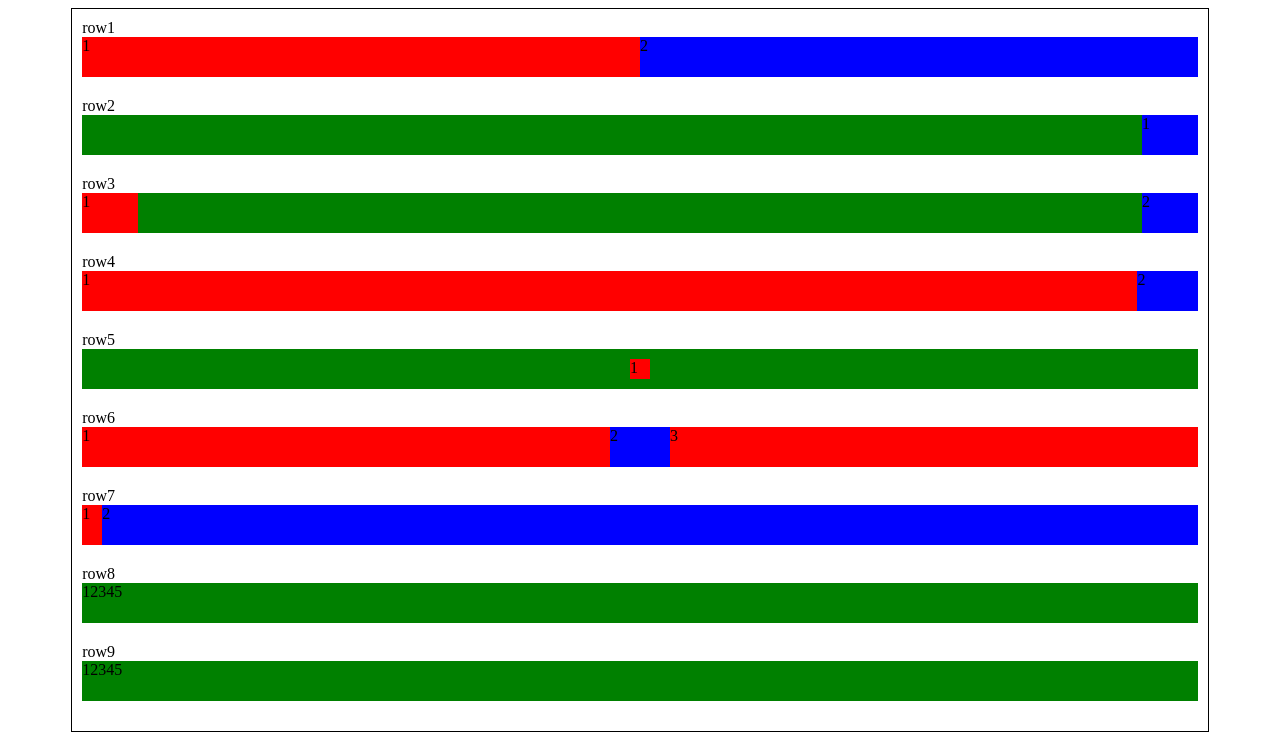
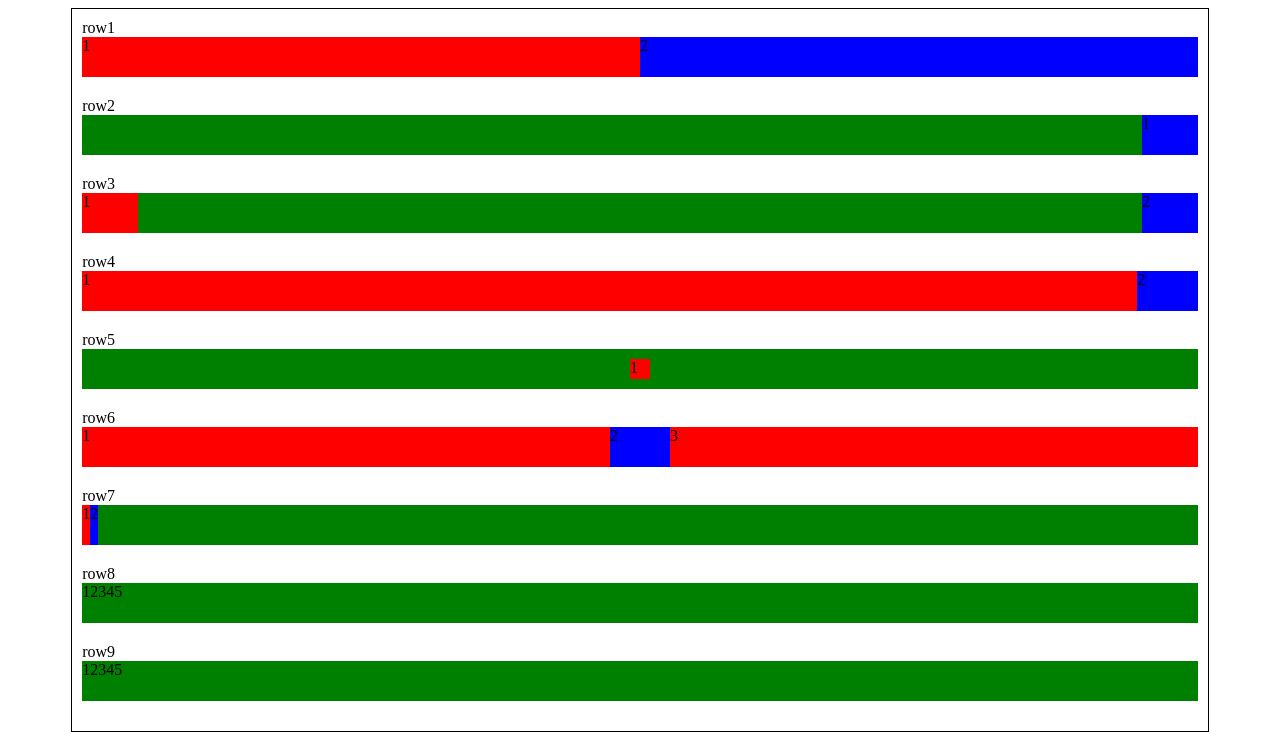
Before and after one commit to SigeMaSig/web-starter, a plain HTML site: page MyProject/HomeWork By jara/LineColor.html in a window 1280 px wide. Drawn offline with Linux system fonts and the light colour scheme.

Commit message:
Flex col

```diff
--- a/MyProject/HomeWork By jara/style.css
+++ b/MyProject/HomeWork By jara/style.css
@@ -53,15 +53,8 @@
     margin-left: auto;
     flex-grow: 10;
 }
-.row7-item1{
-    margin-right: auto;
-    width: 20px;
-}
-.row7-item2{
-    margin-left: auto;
-    margin-right: auto;
-    flex-grow: 1;
-
+.row7 div{
+    flex-direction: column;
 }
 .red{
     background-color: red;
```
